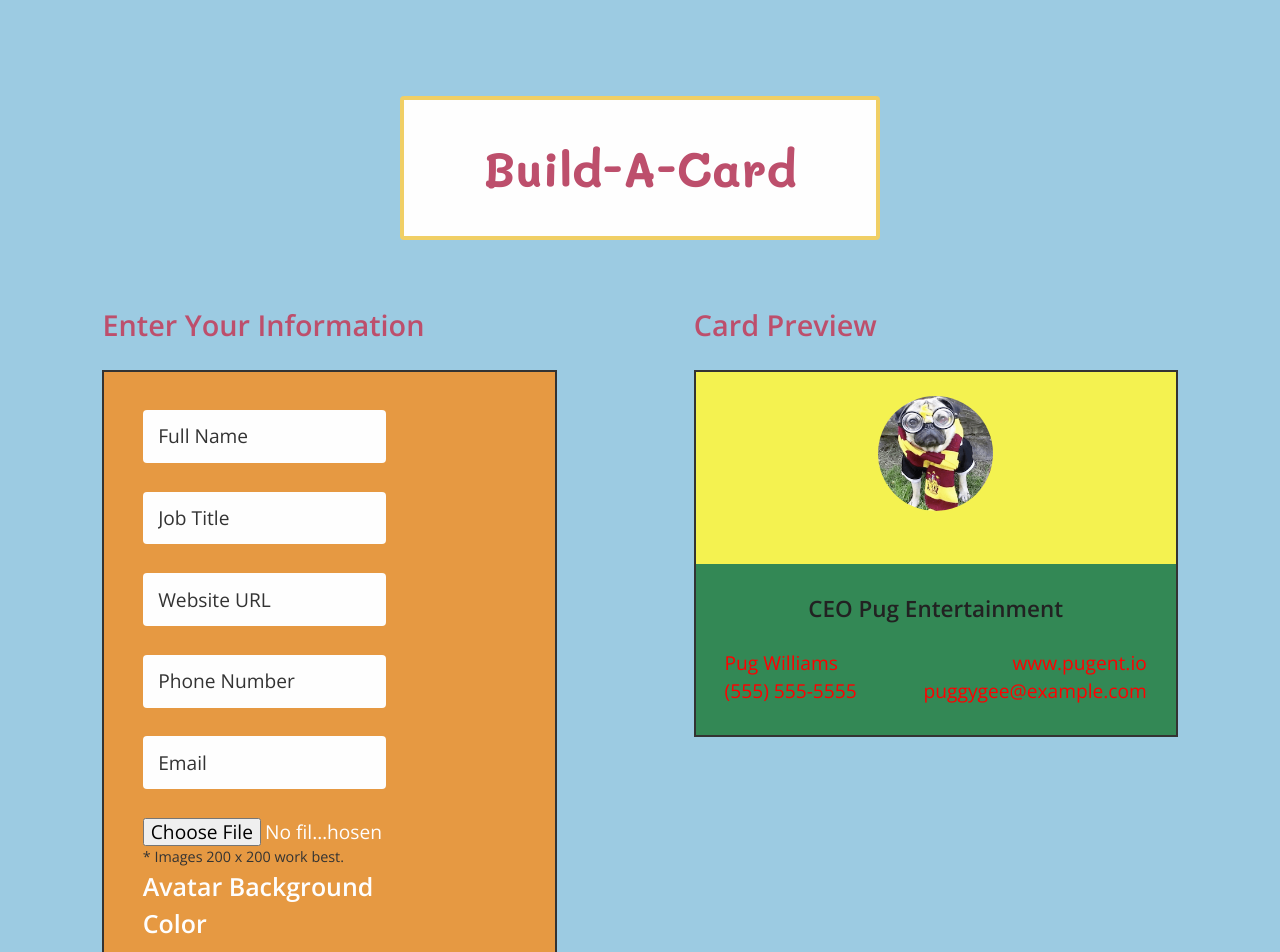
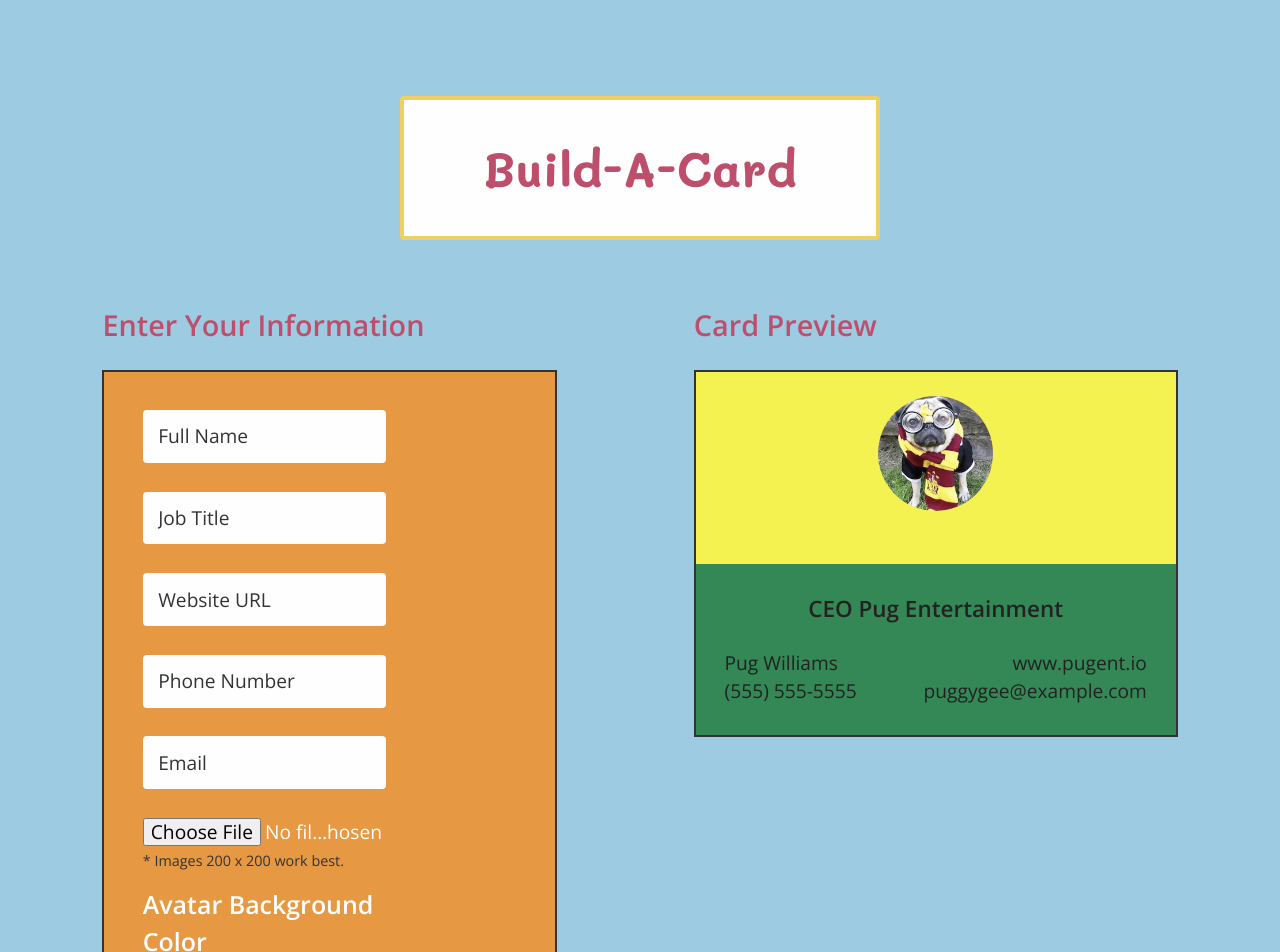
Before and after one commit to terrancecorley/build-a-card, a React (Create React App) app: page / in a window 1280 px wide. Shown: the top 952 px of the page. Built offline with nearby package versions, Linux system fonts and the light colour scheme.

Commit message:
fixed span color issue

```diff
--- a/src/css/MainFooter.css
+++ b/src/css/MainFooter.css
@@ -4,7 +4,7 @@ footer {
   padding: 3em 0 1em;
 }
 
-p {
+footer p {
   margin: 0;
 }
 
@@ -19,6 +19,6 @@ a:focus {
   color: rgb(190, 154, 54);
 }
 
-span {
+footer span {
   color: red;
 }
```
